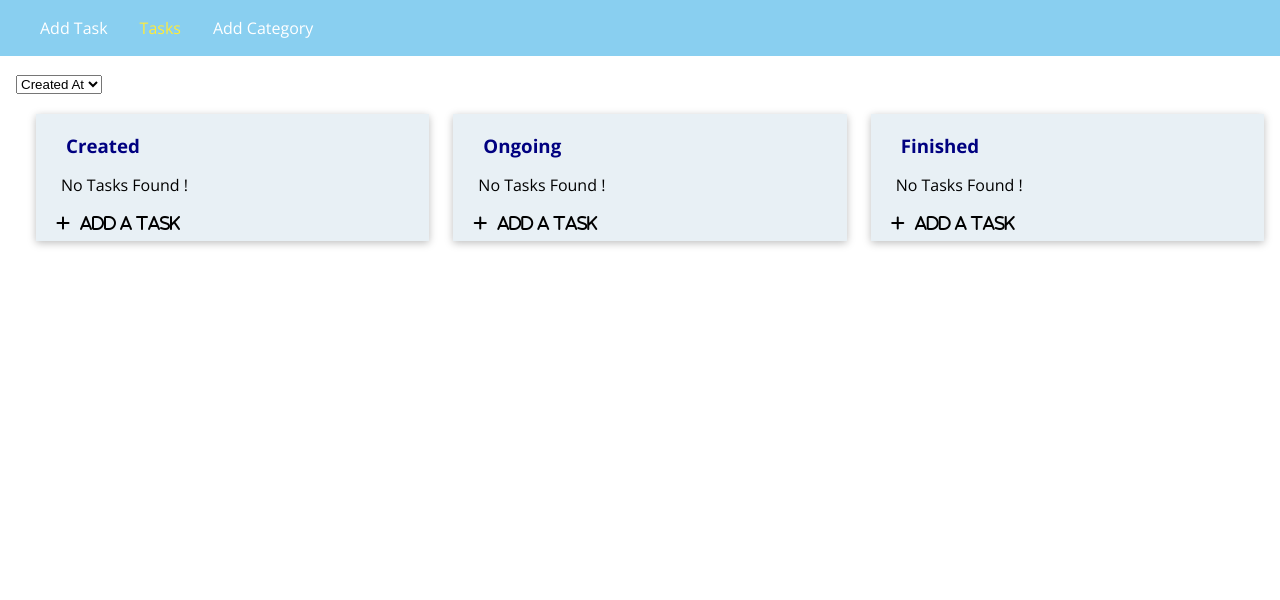
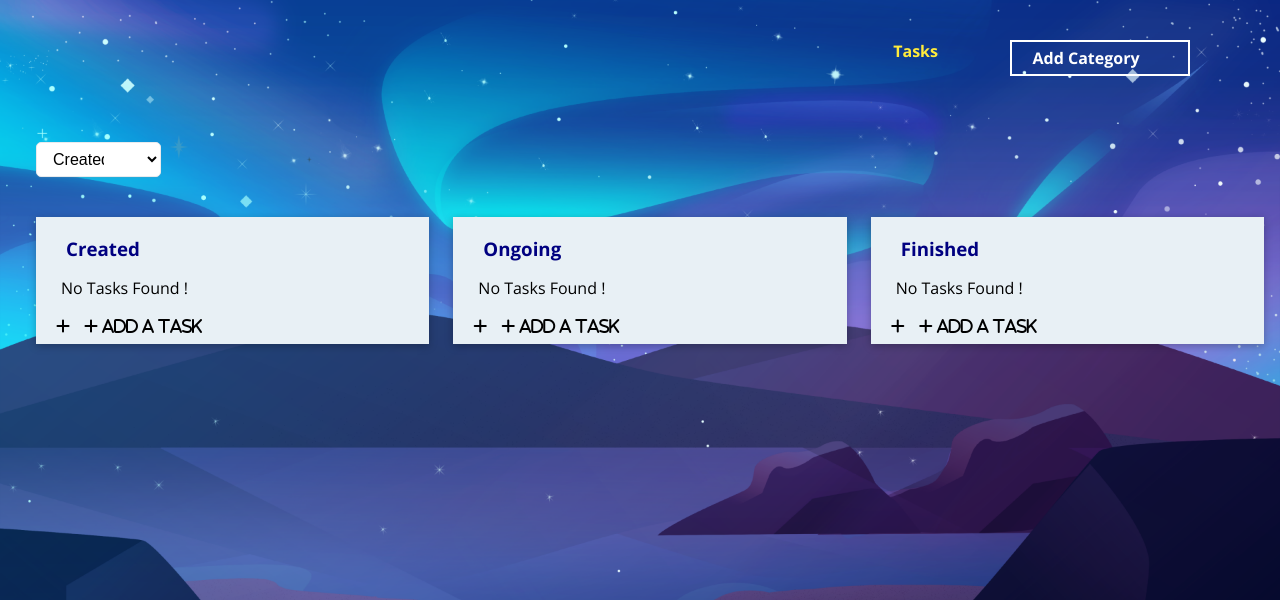
Before and after one commit to TranXuanAnh441/to-do-list, a Node server app: page / in a window 1280 px wide. Shown: the top 600 px of the page. Run offline with Node 20, Linux system fonts and the light colour scheme; data that the repository does not hold is empty; some libraries are stand-ins or nearby versions.

Commit message:
change background image and header css

```diff
--- a/public/css/main.css
+++ b/public/css/main.css
@@ -8,6 +8,11 @@ body {
   padding: 0;
   margin: 0;
   font-family: 'Open Sans', sans-serif;
+  /* background-color: #b6e2f7; */
+  background-image: url("../background_img/mixkit-starry-night-sky-over-hills-and-water-85-desktop-wallpaper.png");
+  background-color: #cccccc;
+  background-repeat: no-repeat;
+  background-size: cover;
 }
 
 h2 {
@@ -27,14 +32,17 @@ a {
 .main-header {
   width: 100%;
   height: 3.5rem;
-  background-color: #89CFF0;
   padding: 0 1.5rem;
+  margin-bottom: 70px;
 }
 
 .main-header__nav {
   height: 100%;
   display: flex;
+  float: right;
   align-items: center;
+  margin-top: 30px;
+  margin-right: 50px;
 }
 
 .main-header__item-list {
@@ -52,12 +60,23 @@ a {
 .main-header__item a {
   text-decoration: none;
   color: white;
+  font-weight: bold;
+  padding: 7px 40px 7px 12px;
+  font-size: 16px;
 }
 
 .main-header__item a:hover,
 .main-header__item a:active,
 .main-header__item a.active {
   color: #ffeb3b;
+}
+
+.add_category {
+  border: 2px solid white;
+  text-align: center;
+  width: 180px;
+  padding: 5px;
+  border-radius: 0;
 }
 
 .grid {
--- a/public/css/task.css
+++ b/public/css/task.css
@@ -54,3 +54,16 @@
     display: block;
 }
    */
+
+.display {
+    margin-left: 20px;
+    padding: 7px 40px 7px 12px;
+    width: 10%;
+    border: 1px solid #E8EAED;
+    border-radius: 5px;
+    background: white;
+    box-shadow: 0 1px 3px -2px #9098A9;
+    cursor: pointer;
+    font-size: 16px;
+    margin-bottom: 20px;
+}
--- a/views/includes/navigation.ejs
+++ b/views/includes/navigation.ejs
@@ -1,9 +1,8 @@
 <header class="main-header">
     <nav class="main-header__nav">
         <ul class="main-header__item-list">
-            <li class="main-header__item"><a class = "<%= path === '/add-task' ? 'active' : '' %>" href="/task/add-task">Add Task</a></li>
             <li class="main-header__item"><a class = "<%= path === '/' ? 'active' : '' %>" href="/">Tasks</a></li>
-            <li class="main-header__item"><a class = "<%= path === '/add-category' ? 'active' : '' %>" href="/category/add-category">Add Category</a></li>
+            <li class="main-header__item"><div class="add_category"><a class = "<%= path === '/add-category' ? 'active' : '' %>" href="/category/add-category">Add Category</a></div></li>
         </ul>
     </nav>
 </header>
--- a/views/tasks/task-by-status.ejs
+++ b/views/tasks/task-by-status.ejs
@@ -11,7 +11,7 @@
         <% } else {%>
             <p style="margin-left: 25px;">No Tasks Found !</p>
         <% } %>
-        <i class="fas fa-plus add-task-status"><a href="task/add-task/" style="margin-left:10px;">Add a Task</a></i>
+        <i class="fas fa-plus add-task-status"><a href="task/add-task/" style="margin-left:10px;"> + Add a Task</a></i>
     </div>
 <% } %>
 </div>
--- a/views/tasks/task-list.ejs
+++ b/views/tasks/task-list.ejs
@@ -4,12 +4,12 @@
 
 <body>
     <%- include('../includes/navigation.ejs') %>
-    <!-- <h2>Tasks List</h2> -->
     <main>
-        <select name="display" id="display" onchange="javascript:handleSelect(this)">
+        <select class = "display" name="display" id="display" onchange="javascript:handleSelect(this)">
             <option value="/" <%= displayMode === "" ? 'selected' : '' %>>Created At</option>
             <option value="/?display=deadline" <%= displayMode === "deadline" ? 'selected' : '' %>>Deadline</option>
         </select>
+
         <div>
             <%- include('./task-by-status.ejs') %>
         </div>
```
Also changed, not shown: public/background_img/mixkit-starry-night-sky-over-hills-and-water-85-desktop-wallpaper.png (added).
